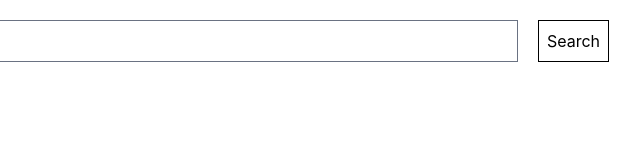
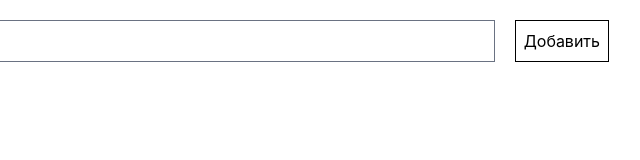
Before and after one commit to G3ntleM4n/frontend-project-11, a website built with Vite: page index.html in a window 1280 px wide. Shown: the full height of the page, 543-1183 px from the left. Built offline with nearby package versions, Linux system fonts and the light colour scheme.

Commit message:
change texts and fix misspell

```diff
--- a/index.html
+++ b/index.html
@@ -11,11 +11,11 @@
 
 <body class="max-w-5xl m-auto">
   <header class="flex flex-col mt-5">
-    <form class="flex flex-row justify-center-safe">
-      <label for="rss-search" class="hidden">RSS Search</label>
-      <input type="text" name="search" id="rss-searcfh" placeholder="RSS Search"
+    <form class="flex flex-row justify-center-sаfe" id="search-form">
+      <label for="rss-search" class="hidden">Ссылка RSS</label>
+      <input type="text" name="search" id="rss-search" placeholder="RSS Search"
         class="form-input flex flex-grow mr-5">
-      <button type="submit" class="border p-2">Search</button>
+      <button type="submit" class="border p-2 cursor-pointer">Добавить</button>
     </form>
   </header>
 </body>
```
